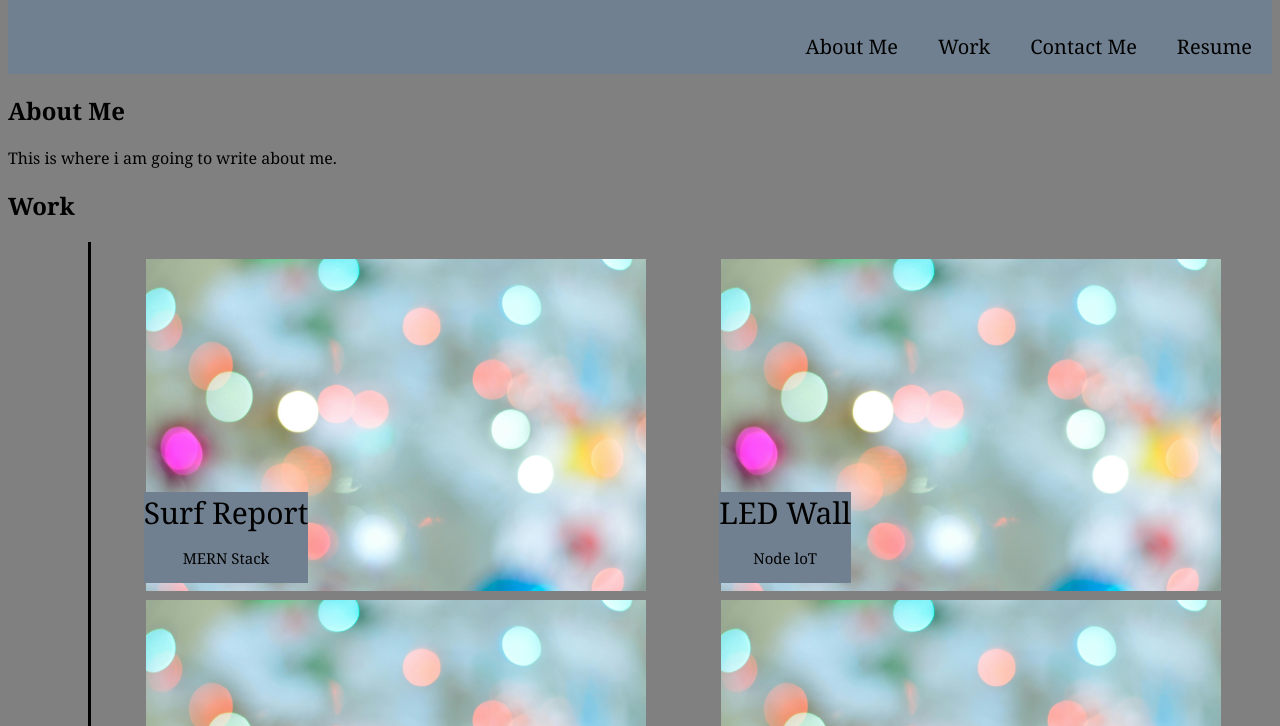
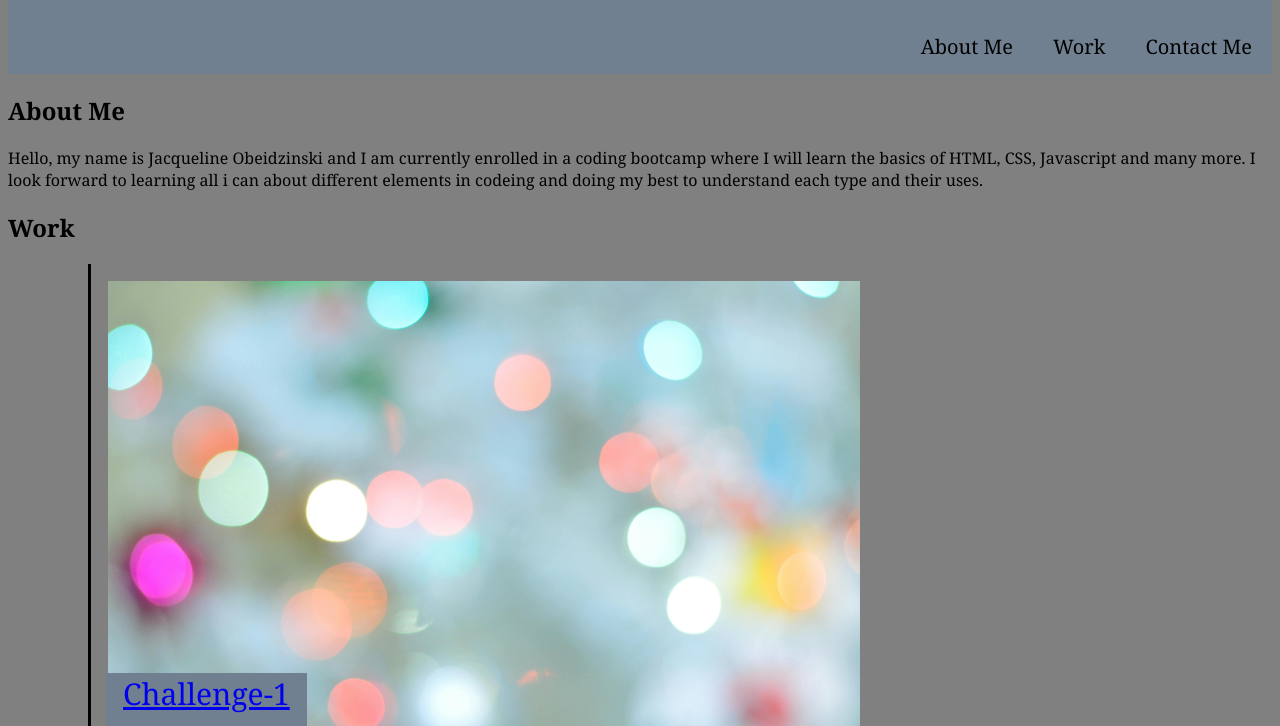
Before and after one commit to JaciObeid/Challenge-2-JacquelineObeidzinski, a plain HTML site: page index.html in a window 1280 px wide. Shown: the part 67-793 px from the top of the page. Drawn offline with Linux system fonts and the light colour scheme.

Commit message:
added different sizing on first card

```diff
--- a/Assets/CSS/style.css
+++ b/Assets/CSS/style.css
@@ -66,3 +66,30 @@ border-right: 20px;
   list-style-type: none;
 
 }
+
+.card1 {
+    width: 100%;
+    height: 500px;
+    border: 5px;
+    border-color: aquamarine;
+    position: relative;
+}
+.card1 header{
+  position: absolute;
+  bottom: 15px;
+  z-index: 1;
+ background-color: quamarine;
+  font-size: 30px;
+  text-align: center;
+  max-width: 400px;
+}
+.card1 p{
+  font-size: 15px;
+}
+
+.card1 img{
+  max-width: 100%;
+  height: 500px;
+  padding: 2px;
+  border: 3px;
+ }
--- a/index.html
+++ b/index.html
@@ -10,19 +10,19 @@
     <header>
         <h1>Jacqueline Obeidzinski</h1>
         <nav>
-            <a href="#">Resume</a>
-            <a href="#">Contact Me</a>
-            <a href="#">Work</a>
-            <a href="#">About Me</a>
+            <!-- <a href="#">Resume</a> -->
+            <a href="#contact-me">Contact Me</a>
+            <a href="#works">Work</a>
+            <a href="#about-me">About Me</a>
         </nav>
     </header>
-    <section><h2>About Me</h2>
-        <p>This is where i am going to write about me.</p>
+    <section id="about-me"><h2>About Me</h2>
+        <p>Hello, my name is Jacqueline Obeidzinski and I am currently enrolled in a coding bootcamp where I will learn the basics of HTML, CSS, Javascript and many more. I look forward to learning all i can about different elements in codeing and doing my best to understand each type and their uses. </p>
     </section>
-    <section><h2>Work</h2>
+    <section id="works"><h2>Work</h2>
         <div class="works">
-            <section class="card">
-              <header>Surf Report<p>MERN Stack</p></header>
+            <section  class="card1">
+              <header><a href="https://jaciobeid.github.io/Challenge-1-JO/">Challenge-1</a><p>First Challenge in Bootcamp</p></header>
               <img src="./Assets/Images/background.jpg" alt="background imgage of out of focus balls of light" />
             </section>
             <section class="card">
@@ -44,7 +44,7 @@
               </section>
           </div>
     </section>
-    <section class="contact">
+    <section id= "contact-me"class="contact">
         <h2>Contact Me</h2>
         <ul>
             <li><h3>Phone Number<p>(651)354-6885</p></h3></li>
```
